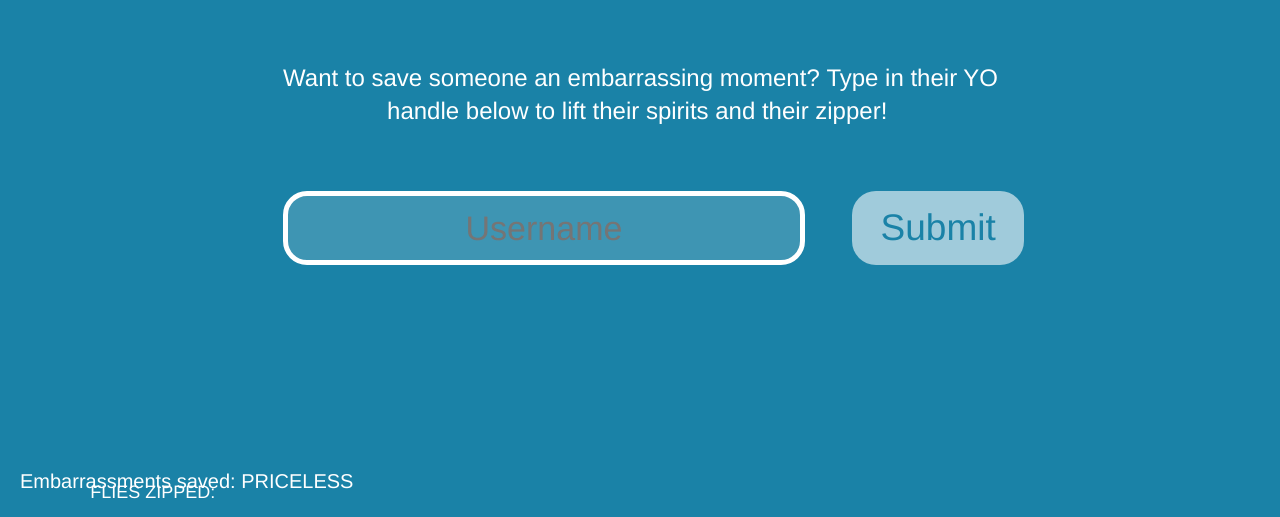
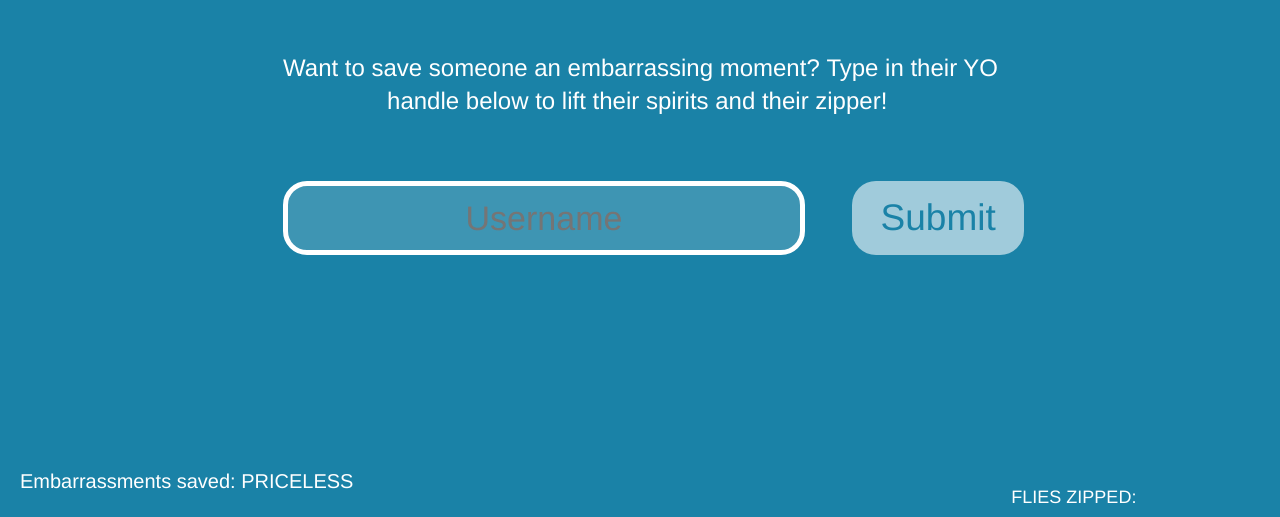
Before and after one commit to stefaniea/YO, a website: page Yoflyisdown/index.html in a window 1280 px wide. Shown: the part 283-800 px from the top of the page. Drawn offline with nearby package versions, Linux system fonts and the light colour scheme; no server answers.

Commit message:
changed style3

```diff
--- a/Yoflyisdown/index.html
+++ b/Yoflyisdown/index.html
@@ -20,8 +20,10 @@
   </div>
   <footer class="_container _container-2 clearfix">
     <p class="numsaved numsaved-1">Embarrassments saved: PRICELESS<br></p>
+    <div class="zipped zipped-1">
       <p class="numzipped">Flies Zipped:<br></p>
       <div class="number"></div>
+    </div>
   </footer>
 
  <script src="//ajax.googleapis.com/ajax/libs/jquery/1.11.1/jquery.min.js"></script>
@@ -104,7 +106,7 @@
   position: relative;
   float: right;
   width: 26.4166666666%;
-  height: 42px;
+  height: 44px;
 }
 
 ._button {
@@ -159,7 +161,7 @@
 
 .body-1 {
   position: fixed;
-  top: 280px;
+  top: 270px;
   left: 0;
   z-index: 8;
   width: 100.0833333333%;
```
